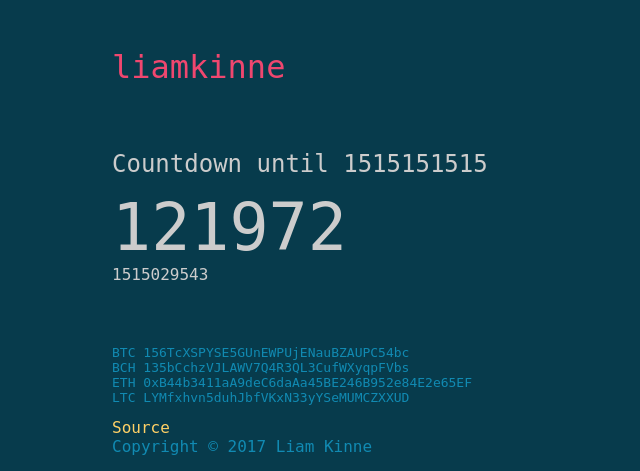
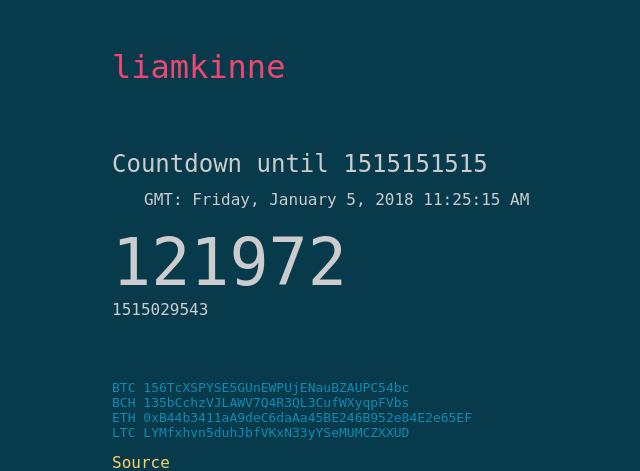
Before and after one commit to liamkinne/website, a PHP site: page /unix-countdown.php in a window 1280 px wide. Shown: the top 471 px of the page, without its empty margins (144-784 px from the left). Run offline with PHP 8.4, Linux system fonts and the light colour scheme; some web fonts are replaced.

Commit message:
added human readable time

```diff
--- a/html/unix-countdown.php
+++ b/html/unix-countdown.php
@@ -10,6 +10,7 @@
 	</header>
 	<content>
 		<h1>Countdown until 1515151515</h1>
+		<p>GMT: Friday, January 5, 2018 11:25:15 AM</p>
 		<script>
 			setInterval(function ()
 			{
```
